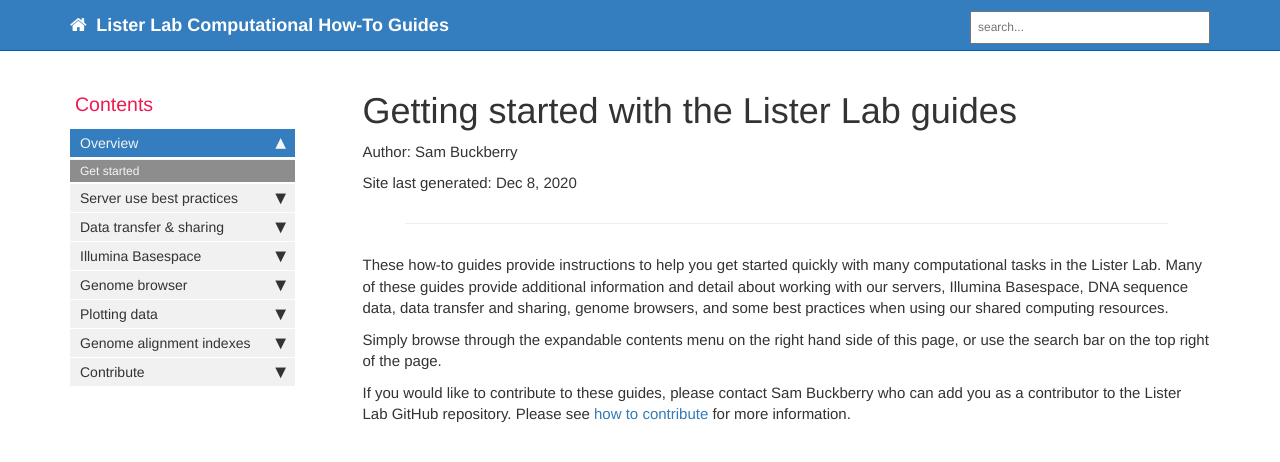
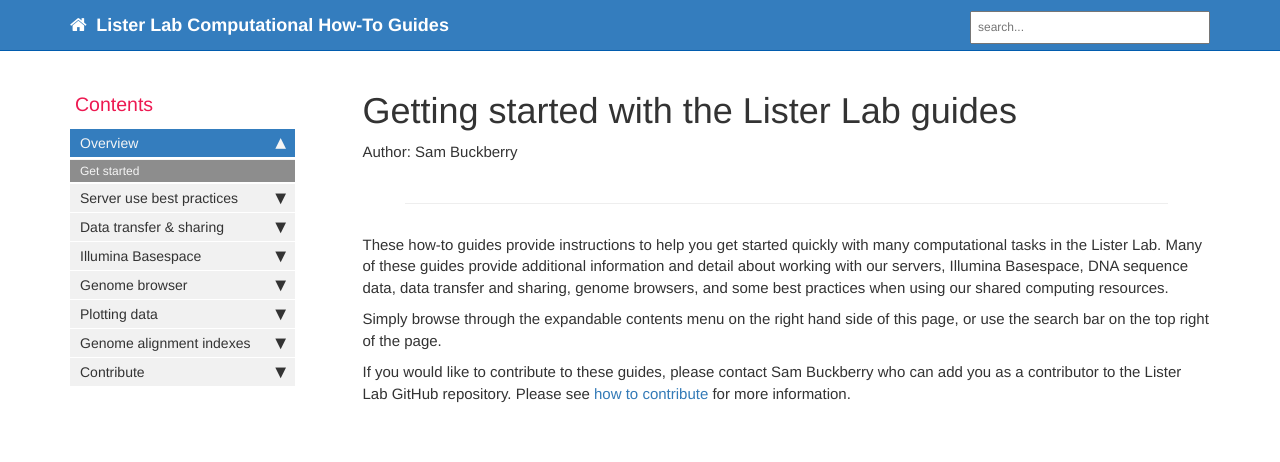
Before and after one commit to ListerLab/guides, a Jekyll site: the page built from index.md, in a window 1280 px wide. Shown: the top 462 px of the page. Built offline with Jekyll 4.4.1, drawn with Linux system fonts in a browser that asks for light colours; comment, search, counter and statistics services are not loaded.

Commit message:
Update page.html

```diff
--- a/_layouts/page.html
+++ b/_layouts/page.html
@@ -13,11 +13,9 @@ layout: default
 
     </p>
 
-
-
 <div class="row">
      <div class="col-lg-12 header">
-    {% if page.last_updated %}<span>Page last updated:</span> {{page.last_updated}}<br/>{% endif %} Site last generated: {{ site.time | date: "%b %-d, %Y"  }} <br />
+    {% if page.last_updated %}<span>Page last updated:</span> {{page.last_updated}}<br/>{% endif %}
     </div>
 </div>
 
```
